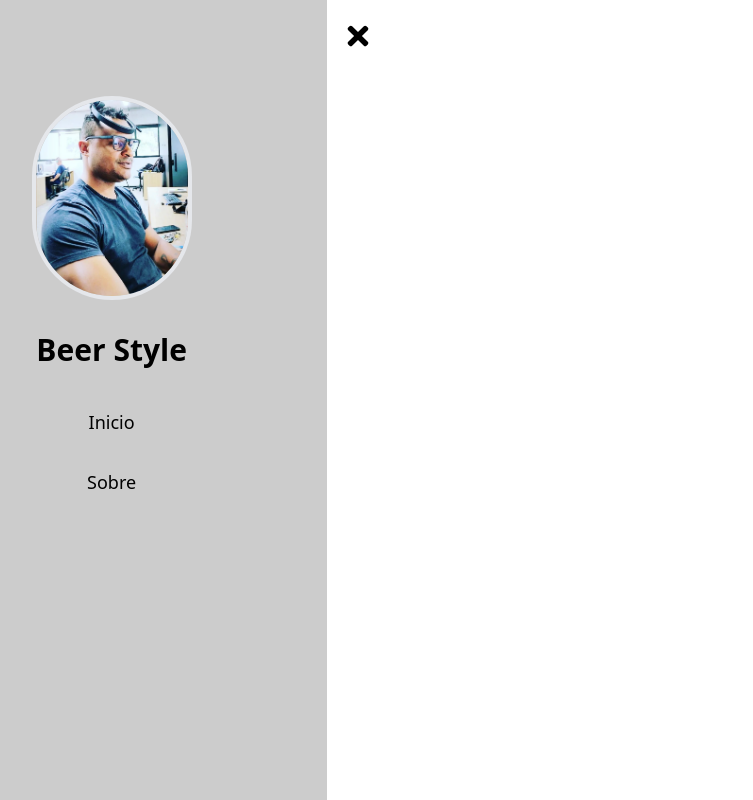
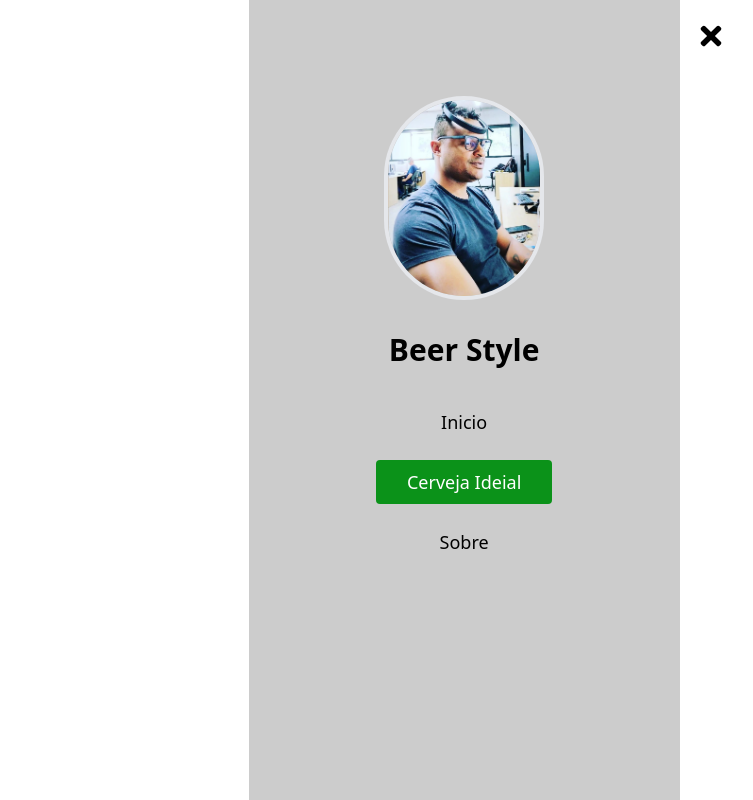
Before and after one commit to fabioNog/BeerStyle, a Next.js app in the folder frontendbeerstyle/: page /ideal in a window 1280 px wide. Before the commit this address had no page. Shown: the whole page, without its empty margins (104-857 px from the left). Built offline with nearby package versions, Linux system fonts and the light colour scheme.

Commit message:
Create a new link

```diff
--- a/frontendbeerstyle/constants/nav.ts
+++ b/frontendbeerstyle/constants/nav.ts
@@ -8,6 +8,12 @@ export const _nav: NavItemType[] = [
     title: 'Vamos Criar Nossas Cervejas!',
   },
   {
+    name: 'Cerveja Ideial',
+    link: '/ideal',
+    photo: '/about.png',
+    title: 'Busque sua Cerveja'
+  },
+  {
     name: 'Sobre',
     link: '/about',
     photo: '/about.png',
```
Also changed, not shown: frontendbeerstyle/app/ideal/page.tsx (added, +13 -0 lines), frontendbeerstyle/public/avatar.jpg (deleted).
